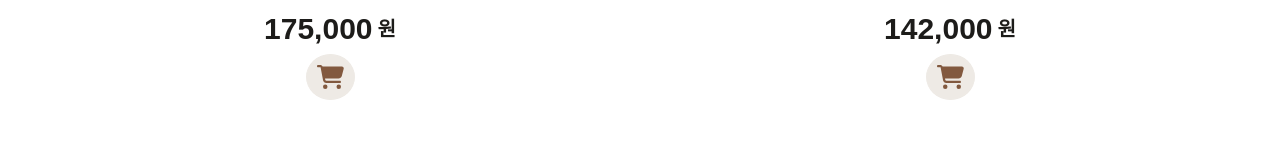
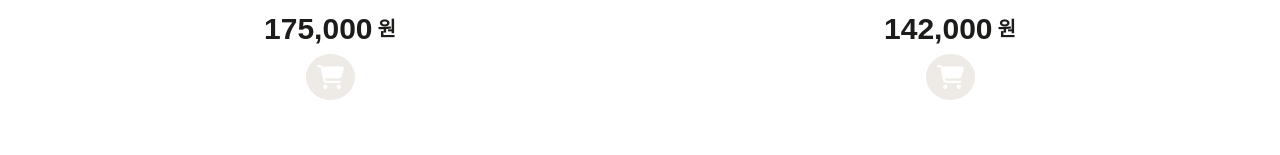
Before and after one commit to Sophie0527/cart_project, a React (Create React App) app: page / in a window 1280 px wide. Shown: the part 778-933 px from the top of the page. Built offline with nearby package versions, Linux system fonts and the light colour scheme.

Commit message:
Add: 장바구니 아이콘 클릭 이벤트 시 localstorage에 데이터 담고, 아이콘 색상 변경

```diff
--- a/public/index.html
+++ b/public/index.html
@@ -14,7 +14,7 @@
       manifest.json provides metadata used when your web app is installed on a
       user's mobile device or desktop. See https://developers.google.com/web/fundamentals/web-app-manifest/
     -->
-    <link rel="manifest" href="%PUBLIC_URL%/manifest.json" />
+    <link rel="/manifest" href="%PUBLIC_URL%/manifest.json" />
     <!--
       Notice the use of %PUBLIC_URL% in the tags above.
       It will be replaced with the URL of the `public` folder during the build.
--- a/src/components/Products/InfoBox.js
+++ b/src/components/Products/InfoBox.js
@@ -1,8 +1,55 @@
+import React, { useState } from 'react';
 import { FontAwesomeIcon } from '@fortawesome/react-fontawesome';
 import { faCartShopping } from '@fortawesome/free-solid-svg-icons';
 import styled from 'styled-components';
 
 function InfoBox({ item }) {
+  // 장바구니에 담긴 상품
+  const cartItems = JSON.parse(localStorage.getItem('cart_megachang')) || [];
+  // 장바구니 상품리스트에 있는 상품이라면, true!
+  const isCarted = cartItems.some(
+    (cartItem) => cartItem.item_no === item.item_no
+  );
+
+  const [isCart, setIsCart] = useState(false);
+  // 장바구니 아이콘 클릭시 이벤트
+  const handleAddCart = () => {
+    // setIsCart(!isCart);
+    const count = 1;
+    const totalPrice = item.price * count;
+    const newData = {
+      ...item,
+      count,
+      check: !isCart,
+      totalPrice,
+    };
+    // < 상품 리스트 내 장바구니 버튼 선택 했을 때 >
+    // 조건 1) 장바구니에 데이터가 null일 경우, 새로 만든 데이터를 보냄.
+    // 조건 2) 장바구니에 이미 있는 상품일 경우, 장바구니에서 삭제.
+    // 조건 3) 장바구니에 없는 상품일 경우, 장바구니에 상품 담기.
+    if (localStorage.getItem('cart_megachang') === null) {
+      localStorage.setItem('cart_megachang', JSON.stringify([newData]));
+    } else {
+      if (isCarted) {
+        localStorage.setItem(
+          'cart_megachang',
+          JSON.stringify(
+            cartItems.filter((cartItem) => cartItem.item_no !== newData.item_no)
+          )
+        );
+      } else {
+        localStorage.setItem(
+          'cart_megachang',
+          JSON.stringify([
+            newData,
+            ...JSON.parse(localStorage.getItem('cart_megachang')),
+          ])
+        );
+      }
+    }
+    setIsCart(!isCart);
+  };
+
   return (
     <Container>
       <h5>
@@ -14,10 +61,10 @@ function InfoBox({ item }) {
         <h3>{item.price.toLocaleString()}</h3>
         <p>원</p>
       </Price>
-      <CartBtn>
+      <CartBtn onClick={handleAddCart}>
         <FontAwesomeIcon
           icon={faCartShopping}
-          color={'#82593f'}
+          color={isCarted ? '#82593f' : '#FFFFFF'}
           alt="장바구니"
         ></FontAwesomeIcon>
       </CartBtn>
@@ -63,8 +110,8 @@ const CartBtn = styled.button`
   background-color: ${({ theme }) => theme.colors.lt_beige};
   border-radius: 50%;
   padding: 10px;
+  cursor: pointer;
   svg {
     font-size: 24px;
-    cursor: pointer;
   }
 `;
--- a/src/components/Products/ProductBox.js
+++ b/src/components/Products/ProductBox.js
@@ -3,7 +3,8 @@ import ImageBox from './ImageBox';
 import InfoBox from './InfoBox';
 
 function ProductBox(props) {
-  const { items, page, limit, offset } = props;
+  const { items, limit, offset } = props;
+
   return (
     <Container>
       {items.slice(offset, offset + limit).map((item, idx) => {
--- a/src/pages/Products.js
+++ b/src/pages/Products.js
@@ -20,7 +20,7 @@ function Products() {
 
   return (
     <>
-      <ProductBox items={items} page={page} limit={limit} offset={offset} />
+      <ProductBox items={items} limit={limit} offset={offset} />
       <Pagination page={page} setPage={setPage} pagesNum={pagesNum} />
     </>
   );
```
